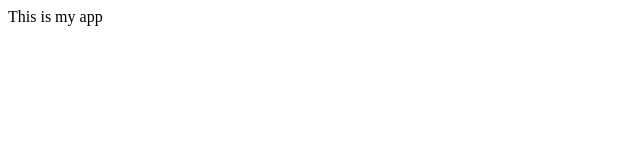
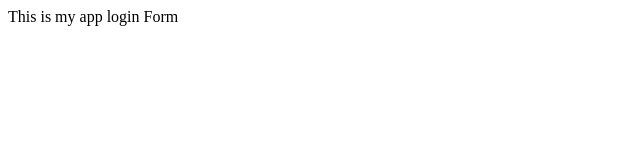
Before and after one commit to mrravioli/myappsample, a plain HTML site: page index.html in a window 1280 px wide. Shown: the full height of the page, 0-640 px from the left. Drawn offline with Linux system fonts and the light colour scheme.

Commit message:
login form

```diff
--- /dev/null
+++ b/dir2/app2.js
@@ -0,0 +1 @@
+console.log(123)
--- a/index.html
+++ b/index.html
@@ -4,5 +4,6 @@
 	</head>
 	<body>
 		This is my app
+		login Form
 	</body>
 </html>
```
Also changed, not shown: login.html (added, +1 -0 lines), log.txt (added).
